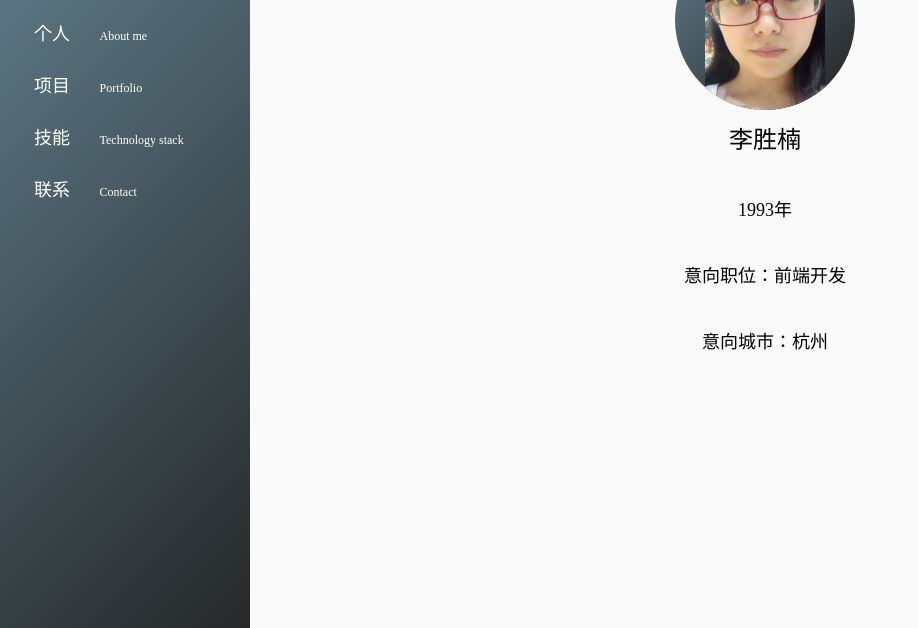
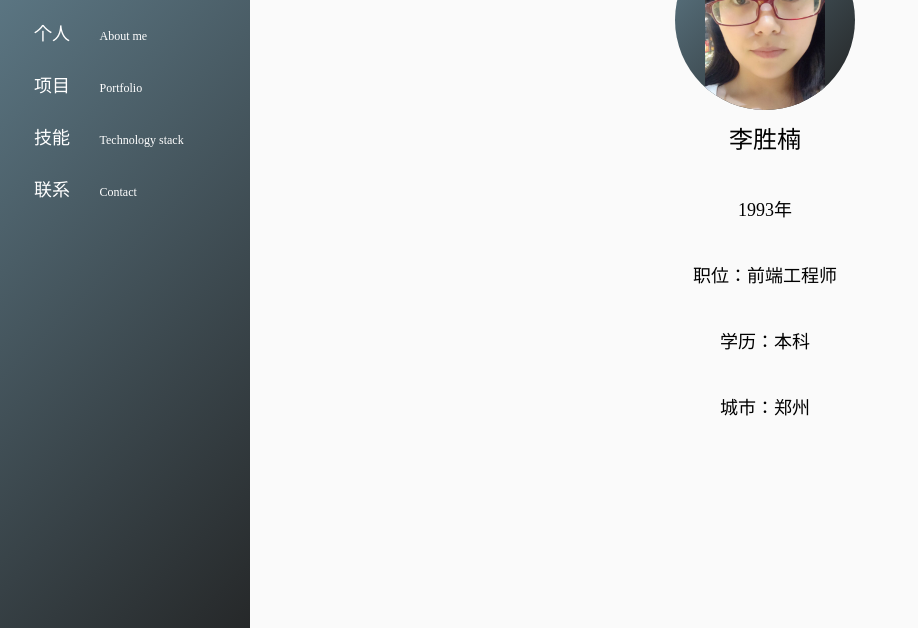
Before and after one commit to plainnany/resume-1, a plain HTML site: page index.html in a window 1280 px wide. Shown: the part 90-718 px from the top of the page, without its empty margins (0-918 px from the left). Drawn offline with nearby package versions, Linux system fonts and the light colour scheme.

Commit message:
修改个人信息

```diff
--- a/index.html
+++ b/index.html
@@ -53,8 +53,9 @@
             </div>
             <div class="description">
                 <p>1993年</p>
-                <p>意向职位：前端开发</p>
-                <p>意向城市：杭州</p>
+                <p>职位：前端工程师</p>
+                <p>学历：本科</p>
+                <p>城市：郑州</p>
             </div>
 
         </section>
@@ -148,11 +149,13 @@
             <div class="skill-content">
                 <ul>
                     <li>熟练掌握<em>HTML(5)</em>、常用CSS(3)、静态页面制作，<em>像素级</em>还原设计稿，可以实现响应式布局以适应手机屏幕。</li>
+                    <li>
+                        熟练掌握原生Javascript，掌握一些重要概念如<em>原型</em>、<em>闭包</em>、<em>原型链</em>、<em>面向对象</em>、异步等。
+                        熟悉使用ES6部分语法。熟练使用 jQuery，了解 jQuery 常见 API，并可以利用JS/jQuery 封装常用插件。
+                     </li>
                     <li>熟练使用CSS 2 布局、<em>Flex 布局</em>、CSS 3 动画</li>
                     <li>使用<em>动态 REM </em>适配所有手机屏幕</li>
-                    <li>
-                        熟练掌握原生Javascript，掌握一些重要概念如<em>原型</em>、<em>闭包</em>、<em>原型链</em>、<em>面向对象</em>、异步等。
-                        熟悉使用ES6部分语法。熟练使用 jQuery，了解 jQuery 常见 API，并可以利用JS/jQuery 封装常用插件。 </li>
+
                 </ul>
                 <ul>
                     <li>了解<em> HTTP 协议</em>，知道 HTTP 请求、响应的定义，<em>了解浏览器渲染原理</em>，了解前端性能优化策略。</li>
```
